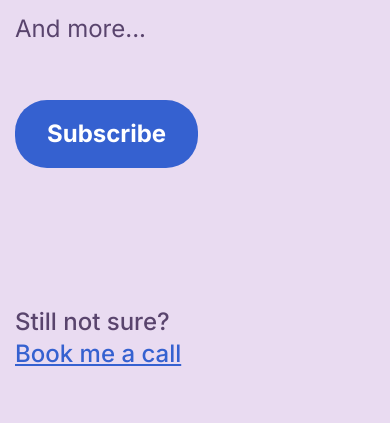
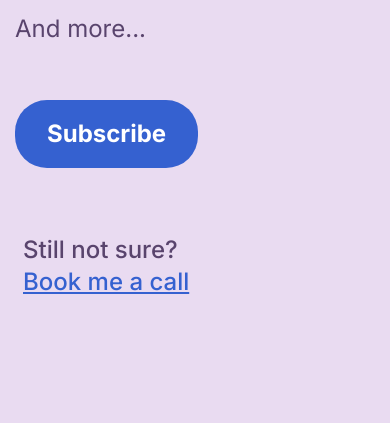
Before and after one commit to osvaldouribe/portfolio, a PHP site: page /services.html in a window 390 px wide. Shown: the part 6077-6500 px from the top of the page. Run offline with PHP 8.4, Linux system fonts and the light colour scheme.

Commit message:
more mobile details

```diff
--- a/style.css
+++ b/style.css
@@ -124,6 +124,7 @@
 	h2, ul.services{font-size:32px;line-height:42px;} h2{margin: 0 0 40px 0;}
 	.logotype{width:10%;}
 	.extra-spacing{padding:40px 8px;}
+	.medium-spacing{padding:8px;}
 	.content-spacing{margin:8px;padding:16px;}
 }
 
```
